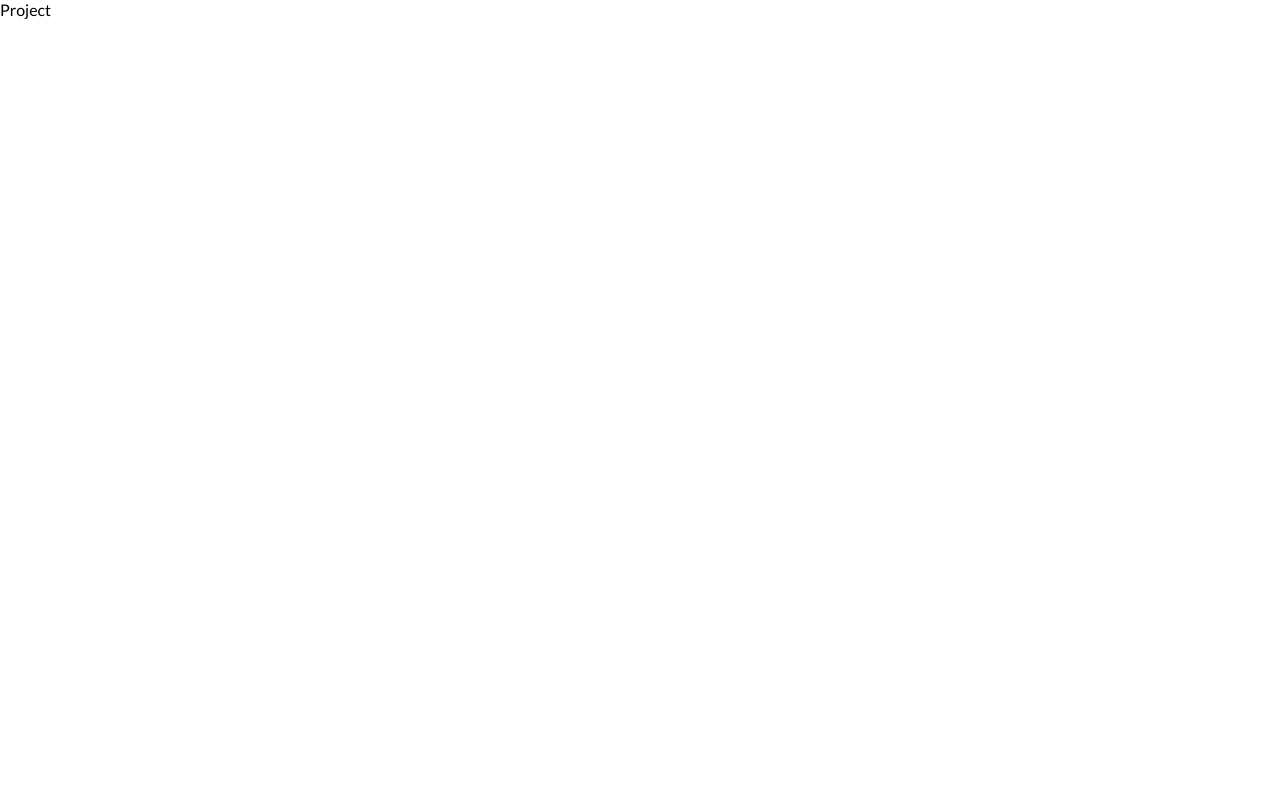
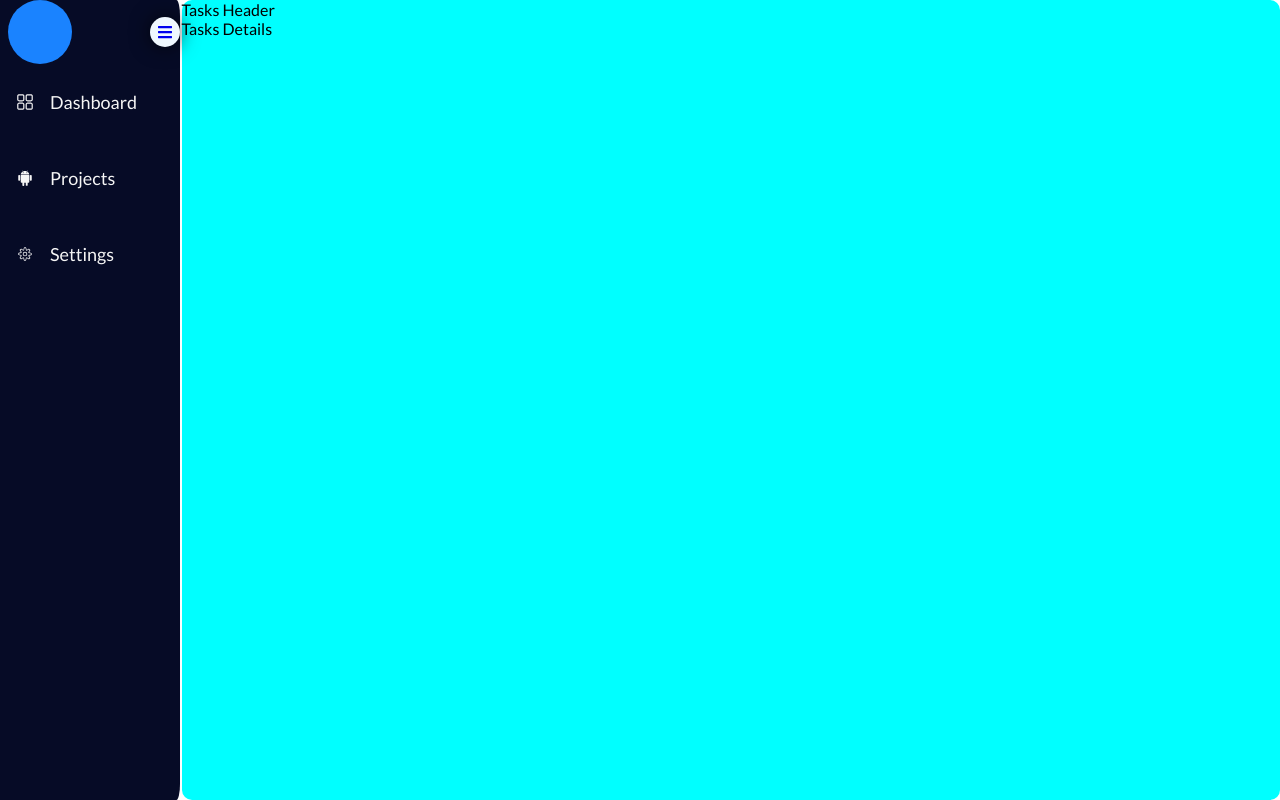
Before and after one commit to Civil-t/Task-Manager-CodexCue, a React (Vite) app: page /project in a window 1280 px wide. Built offline with nearby package versions, Linux system fonts and the light colour scheme.

Commit message:
finished setting up major folder structure

```diff
--- a/src/components/SideNav/SideBarData.jsx
+++ b/src/components/SideNav/SideBarData.jsx
@@ -3,12 +3,13 @@ import * as AiIcons from "react-icons/ai";
 import * as IoIcons from "react-icons/io";
 import * as FaIcons from "react-icons/fa";
 import { CiSettings } from "react-icons/ci";
+import { RxDashboard } from "react-icons/rx";
 
 export const SidebarData = [
   {
-    title: "Home",
+    title: "Dashboard",
     path: "/",
-    icon: <AiIcons.AiFillHome />,
+    icon: <RxDashboard />,
     cName: "nav-text",
   },
   {
--- a/src/components/SideNav/SideNav.css
+++ b/src/components/SideNav/SideNav.css
@@ -19,7 +19,7 @@
 
 .menu-bars {
   font-size: 1rem;
-  margin-left: 50%;
+  /* margin-left: 50%;   line to move hamurger menu*/
   background: none;
   background-color: aliceblue;
   width: 30px;
@@ -34,13 +34,13 @@
 
 .nav-menu {
   background-color: #060b26;
-  width: 200px;
+  width: 100%;
   height: 100vh;
   display: flex;
   justify-content: start;
-  position: fixed;
+  position: relative;
   top: 0;
-  left: -100%;
+  /* left: -100%;   line to retract the side na*/
   transition: 850ms;
   border-radius: 0 2% 2% 0;
   flex-direction: column;
--- a/src/components/routes/Home.jsx
+++ b/src/components/routes/Home.jsx
@@ -1,7 +1,8 @@
 import SideNav from "../SideNav/SideNav";
+import "./Home.css";
 
 function Home() {
-  return <SideNav />;
+  return <h1>Hello from Home</h1>;
 }
 
 export default Home;
--- /dev/null
+++ b/src/components/routes/Project.css
@@ -0,0 +1,11 @@
+.temp-container {
+  background-color: aqua;
+  border-radius: 10px;
+}
+
+.main-container {
+  display: grid;
+  grid-template-columns: auto 4fr; /* Adjust the ratio as needed */
+  height: 100vh;
+  gap: 0.1rem;
+}
--- a/src/components/routes/Project.jsx
+++ b/src/components/routes/Project.jsx
@@ -1,7 +1,20 @@
 import React from "react";
+import SideNav from "../SideNav/SideNav";
+import "./Project.css";
 
 function Project() {
-  return <div>Project</div>;
+  return (
+    <>
+      <div className="main-container">
+        <SideNav />
+
+        <div className="temp-container">
+          <div>Tasks Header</div>
+          <div> Tasks Details</div>
+        </div>
+      </div>
+    </>
+  );
 }
 
 export default Project;
```
Also changed, not shown: src/components/Projects/TaskDetailsCard/TaskDetails.jsx (added, +8 -0 lines), src/components/Projects/TasksHeader/Header.jsx (added, +8 -0 lines), src/components/Projects/TasksMainCard/MainCard.jsx (added, +8 -0 lines), src/components/Projects/TaskDetailsCard/TaskDetails.css (added), src/components/Projects/TasksHeader/Header.css (added), src/components/Projects/TasksMainCard/Main.css (added), src/components/routes/Home.css (added).
